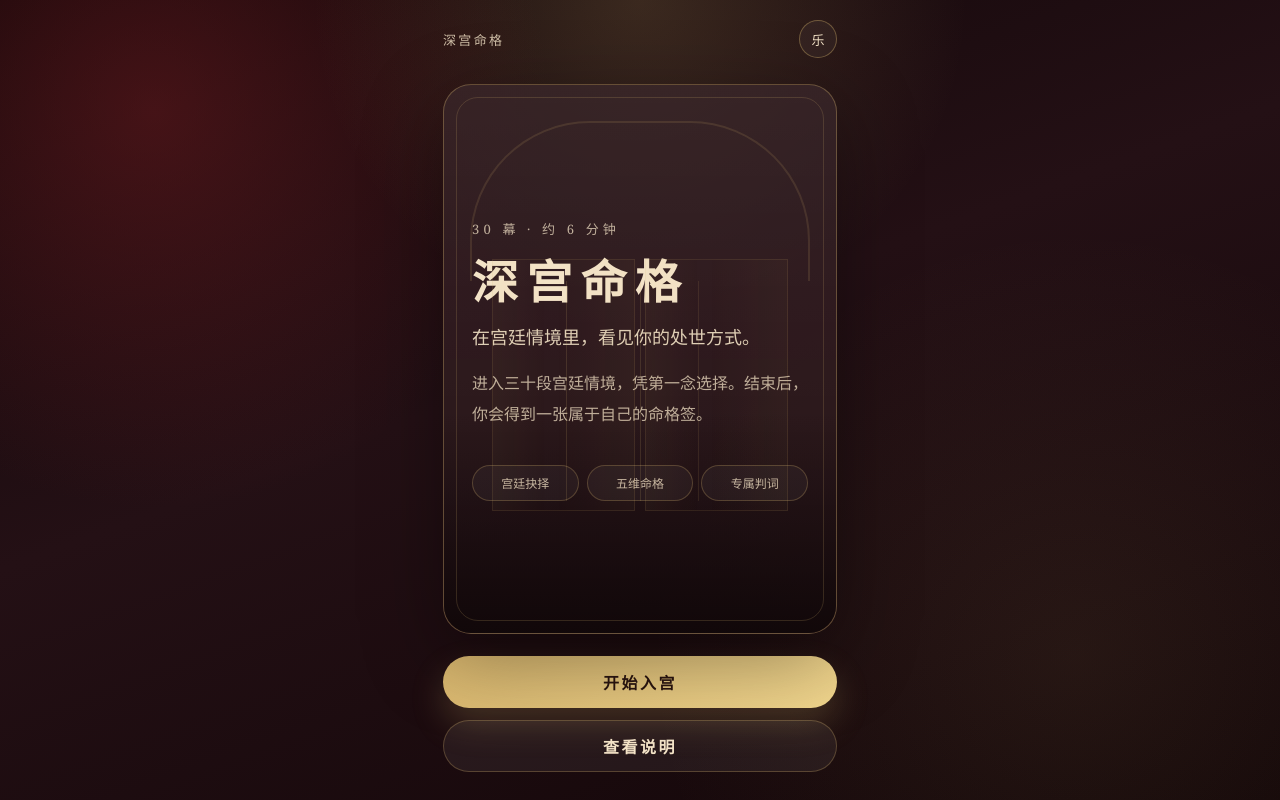
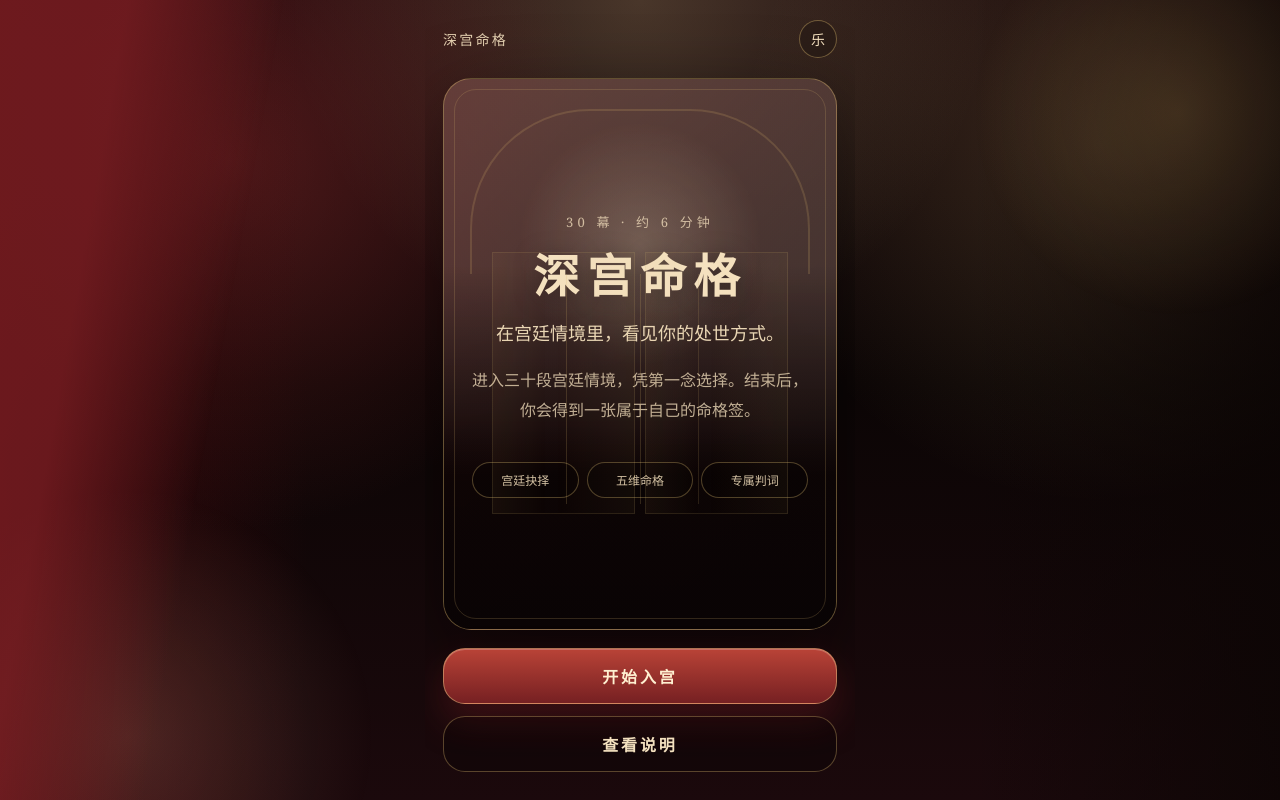
Before and after one commit to Jamescheng2022/shengongji-psych-test, a Next.js app: page / in a window 1280 px wide. Built offline with nearby package versions, Linux system fonts and the light colour scheme.

Commit message:
style: move UI closer to palace mockups

```diff
--- a/app/globals.css
+++ b/app/globals.css
@@ -1,16 +1,15 @@
 :root {
-  --bg: #13080a;
+  --bg: #120608;
   --bg2: #251014;
-  --paper: #f3e3c7;
-  --paper-soft: rgba(243, 227, 199, 0.92);
+  --paper: #f4e1bf;
+  --paper2: #ead1a4;
   --ink: #2b1714;
   --muted: #7c5a45;
   --gold: #d7b56d;
-  --gold-soft: rgba(215, 181, 109, 0.28);
-  --red: #7e1f24;
+  --gold2: #f0d58d;
+  --red: #8f2a2b;
   --red2: #4d1117;
-  --jade: #587260;
-  --shadow: 0 24px 80px rgba(0, 0, 0, 0.36);
+  --shadow: 0 24px 80px rgba(0, 0, 0, 0.42);
 }
 
 * { box-sizing: border-box; }
@@ -25,10 +24,11 @@ button { font: inherit; }
   display: flex;
   justify-content: center;
   background:
-    radial-gradient(circle at 50% 0%, rgba(215,181,109,0.18), transparent 32%),
-    radial-gradient(circle at 12% 14%, rgba(126,31,36,0.45), transparent 30%),
-    radial-gradient(circle at 84% 82%, rgba(215,181,109,0.08), transparent 34%),
-    linear-gradient(160deg, #100608, #241015 45%, #120608);
+    linear-gradient(90deg, rgba(74, 10, 14, 0.72), transparent 24%, transparent 76%, rgba(11, 5, 4, 0.75)),
+    radial-gradient(circle at 18% 20%, rgba(143, 42, 43, 0.48), transparent 30%),
+    radial-gradient(circle at 86% 18%, rgba(215, 181, 109, 0.18), transparent 28%),
+    radial-gradient(circle at 50% 0%, rgba(238, 209, 146, 0.22), transparent 34%),
+    linear-gradient(180deg, #1b0b0d, #0b0505 48%, #1b090c);
   overflow-x: hidden;
 }
 
@@ -37,212 +37,229 @@ button { font: inherit; }
   min-height: 100dvh;
   position: relative;
   padding: 18px 18px 22px;
+  overflow: hidden;
+}
+.phone::before {
+  content: "";
+  position: fixed;
+  inset: 0;
+  pointer-events: none;
+  background:
+    linear-gradient(100deg, rgba(126, 31, 36, 0.72) 0 9%, transparent 20%),
+    radial-gradient(circle at 10% 92%, rgba(236, 167, 136, 0.18), transparent 18%),
+    radial-gradient(circle at 92% 14%, rgba(241, 190, 109, 0.16), transparent 15%);
+  filter: blur(0.2px);
 }
 .phone--test { padding-bottom: 14px; }
 
 .topbar {
   height: 42px;
+  position: relative;
+  z-index: 2;
   display: flex;
   align-items: center;
   justify-content: space-between;
-  color: rgba(243,227,199,0.82);
-  letter-spacing: 0.18em;
-  font-size: 13px;
+  color: rgba(244, 225, 191, 0.9);
+  letter-spacing: 0.16em;
+  font-size: 14px;
 }
 
 .music-toggle, .icon-button {
   width: 38px;
   height: 38px;
   border-radius: 999px;
-  border: 1px solid rgba(215,181,109,0.38);
+  border: 1px solid rgba(215,181,109,0.42);
   color: var(--paper);
-  background: rgba(255,255,255,0.04);
+  background: rgba(0,0,0,0.16);
   display: inline-flex;
   align-items: center;
   justify-content: center;
+  backdrop-filter: blur(8px);
 }
 
 .hero {
   min-height: calc(100dvh - 82px);
+  position: relative;
+  z-index: 1;
   display: grid;
   grid-template-rows: 1fr auto;
-  gap: 22px;
-  padding: 24px 0 6px;
+  gap: 18px;
+  padding: 18px 0 6px;
 }
 
 .hero-card, .paper-card, .result-card, .poster-card {
   position: relative;
-  border: 1px solid rgba(215,181,109,0.34);
+  border: 1px solid rgba(215,181,109,0.42);
   border-radius: 28px;
   background:
     linear-gradient(180deg, rgba(255,255,255,0.08), rgba(255,255,255,0.02)),
-    rgba(35, 14, 18, 0.72);
+    rgba(20, 10, 9, 0.78);
   box-shadow: var(--shadow);
   overflow: hidden;
 }
-
 .hero-card::before, .paper-card::before, .result-card::before, .poster-card::before {
   content: "";
   position: absolute;
-  inset: 12px;
-  border: 1px solid rgba(215,181,109,0.18);
+  inset: 10px;
+  border: 1px solid rgba(215,181,109,0.20);
   border-radius: 22px;
   pointer-events: none;
 }
 
 .hero-card { padding: 42px 28px; display: flex; flex-direction: column; justify-content: center; }
-.hero-card--cover { min-height: 62dvh; isolation: isolate; }
+.hero-card--cover { min-height: 62dvh; isolation: isolate; text-align: center; }
+.palace-cover {
+  background:
+    linear-gradient(180deg, rgba(255, 244, 221, 0.18) 0 34%, rgba(10, 4, 4, 0.72) 72%),
+    radial-gradient(circle at 50% 30%, rgba(244, 225, 191, 0.22), transparent 28%),
+    linear-gradient(135deg, rgba(72, 13, 16, 0.52), rgba(16, 6, 7, 0.92));
+}
 .hero-card--cover::after {
   content: "";
   position: absolute;
-  inset: auto -24px -40px;
-  height: 48%;
-  background: linear-gradient(180deg, transparent, rgba(8,3,4,0.82));
+  inset: auto -30px -46px;
+  height: 46%;
+  background: linear-gradient(180deg, transparent, rgba(8,3,4,0.92));
   z-index: -1;
 }
 
 .palace-gate {
   position: absolute;
-  inset: 36px 26px auto;
-  height: 160px;
-  border: 2px solid rgba(215,181,109,0.2);
+  inset: 30px 26px auto;
+  height: 165px;
+  border: 2px solid rgba(215,181,109,0.24);
   border-bottom: 0;
   border-radius: 120px 120px 0 0;
-  opacity: 0.72;
+  opacity: 0.8;
   pointer-events: none;
 }
 .palace-gate::before,
 .palace-gate::after {
   content: "";
   position: absolute;
-  bottom: -230px;
+  bottom: -240px;
   width: 42%;
-  height: 250px;
-  border: 1px solid rgba(215,181,109,0.16);
-  background: linear-gradient(90deg, rgba(215,181,109,0.06), transparent 40%, rgba(215,181,109,0.05));
+  height: 260px;
+  border: 1px solid rgba(215,181,109,0.17);
+  background: linear-gradient(90deg, rgba(215,181,109,0.07), transparent 40%, rgba(215,181,109,0.06));
 }
 .palace-gate::before { left: 6%; }
 .palace-gate::after { right: 6%; }
 .palace-gate span:first-child,
 .palace-gate span:last-child {
   position: absolute;
-  bottom: -220px;
+  bottom: -230px;
   width: 1px;
-  height: 220px;
-  background: rgba(215,181,109,0.22);
+  height: 230px;
+  background: rgba(215,181,109,0.24);
 }
 .palace-gate span:first-child { left: 50%; }
-.palace-gate span:last-child { left: 28%; box-shadow: 132px 0 rgba(215,181,109,0.16); }
+.palace-gate span:last-child { left: 28%; box-shadow: 132px 0 rgba(215,181,109,0.18); }
 
 .seal { color: var(--gold); letter-spacing: 0.32em; font-size: 13px; margin: 0 0 16px; }
-h1 { font-size: 46px; line-height: 1; margin: 0; letter-spacing: 0.18em; font-weight: 700; }
-.hero h2 { margin: 18px 0 0; font-size: 18px; line-height: 1.7; color: rgba(243,227,199,0.9); font-weight: 500; }
-.hero p { line-height: 1.9; color: rgba(243,227,199,0.74); }
+h1 { font-size: 46px; line-height: 1.08; margin: 0; letter-spacing: 0.16em; font-weight: 700; text-shadow: 0 2px 24px rgba(0,0,0,0.38); }
+.hero h2 { margin: 18px 0 0; font-size: 18px; line-height: 1.7; color: rgba(244,225,191,0.95); font-weight: 500; }
+.hero p { line-height: 1.9; color: rgba(244,225,191,0.76); }
 .expert-row { display: grid; grid-template-columns: repeat(3, 1fr); gap: 8px; margin-top: 20px; }
-.expert-row span { border: 1px solid rgba(215,181,109,0.26); border-radius: 999px; padding: 8px 6px; text-align: center; font-size: 12px; color: rgba(243,227,199,0.78); background: rgba(255,255,255,0.04); }
+.expert-row span { border: 1px solid rgba(215,181,109,0.34); border-radius: 999px; padding: 8px 6px; text-align: center; font-size: 12px; color: rgba(244,225,191,0.86); background: rgba(0,0,0,0.18); }
 
-.button-row { display: grid; gap: 12px; }
+.button-row { display: grid; gap: 12px; position: relative; z-index: 1; }
 .primary-button, .secondary-button {
   width: 100%;
-  min-height: 52px;
-  border-radius: 999px;
-  border: 0;
+  min-height: 56px;
+  border-radius: 22px;
+  border: 1px solid rgba(239, 205, 137, 0.48);
   display: inline-flex;
   align-items: center;
   justify-content: center;
-  letter-spacing: 0.16em;
+  letter-spacing: 0.18em;
   font-weight: 700;
 }
-.primary-button { background: linear-gradient(135deg, #d7b56d, #f0d58d); color: #2a1510; box-shadow: 0 16px 34px rgba(215,181,109,0.22); }
-.secondary-button { background: rgba(255,255,255,0.06); color: var(--paper); border: 1px solid rgba(215,181,109,0.28); }
+.primary-button { background: linear-gradient(180deg, #b94337, #762022); color: #fff0d1; box-shadow: 0 18px 36px rgba(126,31,36,0.36), inset 0 1px rgba(255,255,255,0.22); }
+.secondary-button { background: rgba(0,0,0,0.24); color: var(--paper); border: 1px solid rgba(215,181,109,0.36); }
 
-.paper-card { padding: 30px 24px; background: linear-gradient(180deg, rgba(243,227,199,0.96), rgba(231,204,162,0.92)); color: var(--ink); }
-.paper-card h1 { font-size: 30px; letter-spacing: 0.08em; }
-.paper-card p, .paper-card li { color: #5d3e31; line-height: 1.8; }
+.paper-card { padding: 30px 24px; background: linear-gradient(180deg, rgba(250,239,216,0.98), rgba(232,205,160,0.96)); color: var(--ink); }
+.paper-card h1 { font-size: 30px; letter-spacing: 0.08em; text-shadow: none; }
+.paper-card p, .paper-card li { color: #5d3e31; line-height: 1.85; }
 .paper-card ul { padding-left: 20px; }
 
 .test-screen {
   min-height: calc(100dvh - 58px);
+  position: relative;
+  z-index: 1;
   display: flex;
   flex-direction: column;
   gap: 11px;
 }
-.test-progress-block { padding-top: 2px; }
-.progress-text { font-size: 12px; color: rgba(243,227,199,0.72); display:flex; justify-content:space-between; }
-.progress { height: 4px; border-radius: 99px; background: rgba(255,255,255,0.08); overflow: hidden; margin-top: 4px; }
-.progress span { display:block; height:100%; background: linear-gradient(90deg, var(--gold), #ffe3a0); }
-.chapter-intro-card {
-  border: 1px solid rgba(215,181,109,0.18);
-  border-radius: 16px;
-  padding: 10px 14px;
-  background: rgba(255,255,255,0.035);
-  display: grid;
-  gap: 4px;
+.test-progress-block { padding: 2px 2px 0; }
+.progress-text { font-size: 12px; color: rgba(244,225,191,0.76); display:flex; justify-content:space-between; gap: 10px; }
+.progress { height: 5px; border-radius: 99px; background: rgba(255,255,255,0.12); overflow: hidden; margin-top: 6px; border: 1px solid rgba(215,181,109,0.18); }
+.progress span { display:block; height:100%; background: linear-gradient(90deg, #9d302c, var(--gold2)); }
+.chapter-intro-card { border: 1px solid rgba(215,181,109,0.18); border-radius: 16px; padding: 10px 14px; background: rgba(255,255,255,0.035); display: grid; gap: 4px; }
+.chapter-intro-card strong { color: var(--gold); font-size: 13px; letter-spacing: 0.16em; }
+.chapter-intro-card span { color: rgba(244,225,191,0.72); line-height: 1.55; font-size: 13px; }
+.question-card {
+  padding: 24px 20px;
+  border-radius: 26px;
+  background: linear-gradient(180deg, rgba(250,239,216,0.98), rgba(235,211,171,0.96));
+  color: var(--ink);
 }
-.chapter-intro-card strong { color: var(--gold); font-size: 13px; letter-spacing: 0.16em; }
-.chapter-intro-card span { color: rgba(243,227,199,0.72); line-height: 1.55; font-size: 13px; }
-.question-card { padding: 22px 20px; border-radius: 25px; }
-.chapter { margin: 0 0 10px; color: var(--gold); font-size: 12px; letter-spacing: 0.18em; }
+.question-card::before { border-color: rgba(126,31,36,0.14); }
+.chapter { margin: 0 0 12px; color: #8d5b22; font-size: 12px; letter-spacing: 0.18em; text-align: center; }
 .question-card h1 { font-size: 24px; letter-spacing: 0.06em; margin-bottom: 12px; }
-.scene { color: rgba(243,227,199,0.88); line-height: 1.78; font-size: 16px; margin: 0; }
+.scene { color: #3c231b; line-height: 1.9; font-size: 16px; margin: 0; text-align: justify; }
 .choices { display: grid; gap: 10px; }
 .choice {
   width: 100%;
   text-align: left;
-  border: 1px solid rgba(215,181,109,0.22);
+  border: 1px solid rgba(141,91,34,0.34);
   border-radius: 16px;
-  background: rgba(255,255,255,0.05);
-  color: var(--paper);
-  padding: 12px 14px;
-  line-height: 1.55;
+  background: linear-gradient(180deg, rgba(250,239,216,0.96), rgba(232,205,160,0.92));
+  color: var(--ink);
+  padding: 13px 14px;
+  line-height: 1.62;
   display: grid;
-  grid-template-columns: 22px 1fr;
+  grid-template-columns: 28px 1fr;
   gap: 10px;
+  box-shadow: 0 8px 18px rgba(0,0,0,0.18);
   transition: border-color 0.18s ease, background 0.18s ease, transform 0.18s ease;
 }
-.choice strong { color: var(--gold); font-size: 15px; }
-.choice:disabled { opacity: 0.72; }
-.choice.selected { background: rgba(215,181,109,0.18); border-color: rgba(215,181,109,0.68); transform: translateY(1px); }
+.choice strong { color: #8f2a2b; font-size: 16px; display: inline-flex; align-items: center; justify-content: center; }
+.choice:disabled { opacity: 0.74; }
+.choice.selected { background: linear-gradient(180deg, #f4e1bf, #dbb870); border-color: rgba(143,42,43,0.72); transform: translateY(1px); }
 .test-actions { display: flex; justify-content: center; padding: 4px 0 10px; }
-.text-button {
-  border: 0;
-  background: transparent;
-  color: rgba(243,227,199,0.58);
-  font-size: 13px;
-  letter-spacing: 0.12em;
-  padding: 8px 12px;
-}
+.text-button { border: 0; background: transparent; color: rgba(244,225,191,0.62); font-size: 13px; letter-spacing: 0.12em; padding: 8px 12px; }
 .text-button:active { color: var(--gold); }
 
-.result-card { padding: 28px 22px; margin-top: 10px; }
+.result-card { padding: 28px 22px; margin-top: 10px; background: rgba(14, 8, 7, 0.78); }
 .result-card h1 { font-size: 34px; letter-spacing: 0.1em; }
 .result-card--ritual { padding-top: 18px; }
-.fate-slip { position: relative; padding: 30px 22px; border-radius: 24px; background: linear-gradient(180deg, rgba(243,227,199,0.96), rgba(218,190,144,0.9)); color: var(--ink); overflow: hidden; }
+.fate-slip { position: relative; padding: 30px 22px; border-radius: 24px; background: linear-gradient(180deg, rgba(250,239,216,0.98), rgba(226,195,145,0.94)); color: var(--ink); overflow: hidden; }
 .fate-slip .seal { color: #8d5b22; }
-.fate-slip h1 { color: #2b1714; }
+.fate-slip h1 { color: #2b1714; text-shadow: none; }
 .fate-slip .verdict { color: #7e1f24; }
 .fate-stamp { position: absolute; right: 18px; bottom: 16px; width: 54px; height: 54px; border: 2px solid rgba(126,31,36,0.55); color: rgba(126,31,36,0.7); display:flex; align-items:center; justify-content:center; border-radius: 8px; transform: rotate(-9deg); font-size: 28px; }
 .verdict { color: var(--gold); font-size: 18px; line-height: 1.6; }
 .result-section { margin-top: 18px; padding-top: 16px; border-top: 1px solid rgba(215,181,109,0.18); }
 .result-section h2 { margin: 0 0 8px; font-size: 15px; color: var(--gold); letter-spacing: 0.18em; }
-.result-section p { margin: 0; line-height: 1.82; color: rgba(243,227,199,0.82); }
+.result-section p { margin: 0; line-height: 1.82; color: rgba(244,225,191,0.84); }
 .evidence-section { display: grid; gap: 10px; }
-.evidence-card { border: 1px solid rgba(215,181,109,0.18); border-radius: 16px; padding: 12px; background: rgba(255,255,255,0.04); }
+.evidence-card { border: 1px solid rgba(215,181,109,0.2); border-radius: 16px; padding: 12px; background: rgba(255,255,255,0.045); }
 .evidence-card strong { color: var(--gold); font-size: 13px; }
 .evidence-card p { margin: 6px 0; }
-.evidence-card span { color: rgba(243,227,199,0.68); line-height: 1.65; font-size: 13px; }
+.evidence-card span { color: rgba(244,225,191,0.68); line-height: 1.65; font-size: 13px; }
 .dim-list { display: grid; gap: 8px; margin-top: 12px; }
-.dim-row { display:grid; grid-template-columns: 84px 1fr 42px; gap: 8px; align-items:center; font-size: 13px; color: rgba(243,227,199,0.78); }
-.dim-bar { height: 6px; background: rgba(255,255,255,0.08); border-radius: 99px; overflow:hidden; }
-.dim-bar span { display:block; height:100%; background: var(--gold); }
+.dim-row { display:grid; grid-template-columns: 76px 1fr 42px; gap: 8px; align-items:center; font-size: 13px; color: rgba(244,225,191,0.82); }
+.dim-bar { height: 7px; background: rgba(255,255,255,0.10); border-radius: 99px; overflow:hidden; }
+.dim-bar span { display:block; height:100%; background: linear-gradient(90deg, #9d302c, var(--gold2)); }
 
-.poster-wrap { min-height: calc(100dvh - 82px); display:grid; align-content:center; gap: 16px; }
+.poster-wrap { min-height: calc(100dvh - 82px); display:grid; align-content:center; gap: 16px; position: relative; z-index: 1; }
 .poster-card { aspect-ratio: 3 / 4.3; padding: 34px 24px; display:flex; flex-direction:column; justify-content:space-between; background: linear-gradient(180deg, #2b1015, #100608); }
-.poster-card--fate { background: radial-gradient(circle at 50% 0%, rgba(215,181,109,0.22), transparent 38%), linear-gradient(180deg, #2b1015, #100608); }
+.poster-card--fate { background: radial-gradient(circle at 50% 0%, rgba(215,181,109,0.24), transparent 38%), linear-gradient(180deg, #2b1015, #100608); }
 .poster-card h1 { font-size: 38px; }
 .poster-quote { font-size: 21px; line-height: 1.7; color: var(--gold); }
 .poster-bottom p { margin: 0 0 6px; }
-.small-note { color: rgba(243,227,199,0.65); font-size: 12px; line-height:1.7; text-align:center; }
+.small-note { color: rgba(244,225,191,0.65); font-size: 12px; line-height:1.7; text-align:center; }
 
 @media (max-height: 720px) {
   .phone { padding-top: 10px; }
@@ -251,7 +268,7 @@ h1 { font-size: 46px; line-height: 1; margin: 0; letter-spacing: 0.18em; font-we
   h1 { font-size: 40px; }
   .question-card { padding: 18px; }
   .question-card h1 { font-size: 22px; }
-  .scene { font-size: 15px; line-height: 1.68; }
+  .scene { font-size: 15px; line-height: 1.72; }
   .choice { padding: 10px 12px; font-size: 14px; }
   .chapter-intro-card { padding: 8px 12px; }
 }
```
